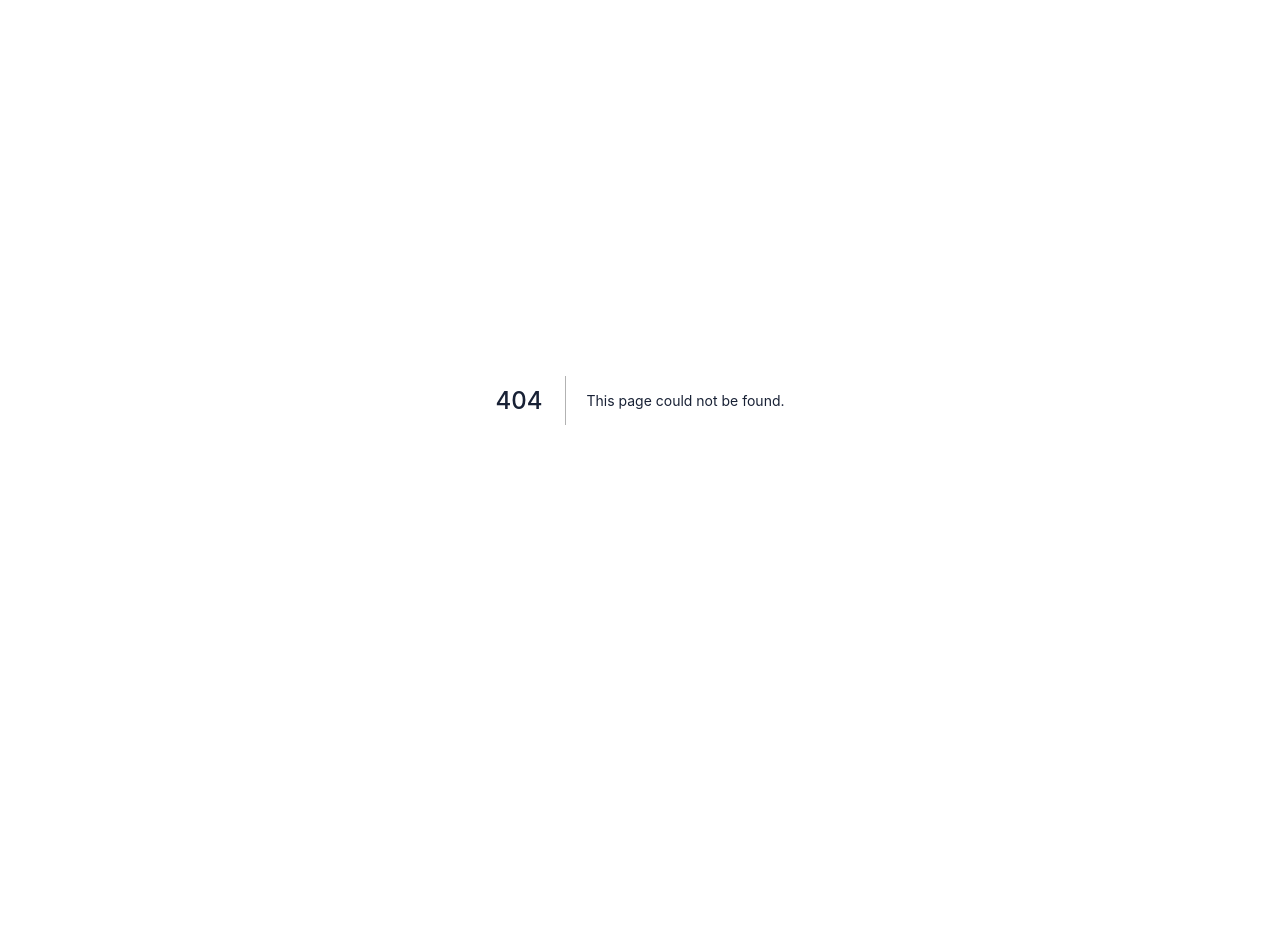
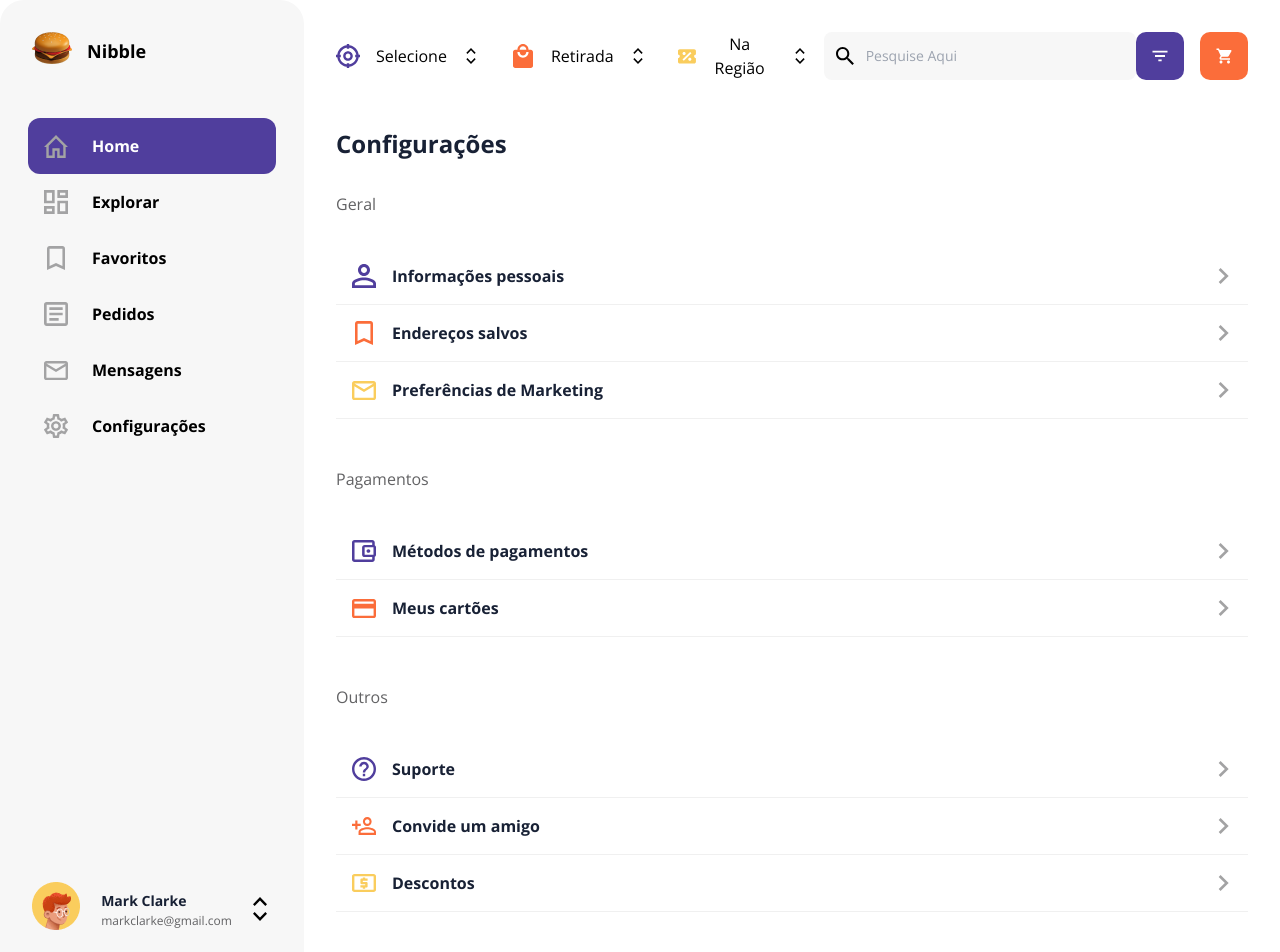
Before and after one commit to lipersilva/delivery-app, a Next.js app: page /settings in a window 1280 px wide. Before the commit this address had no page. Shown: the top 952 px of the page. Before the commit the page ends 800 px from the top, so only its background shows below. Built offline with nearby package versions, Linux system fonts and the light colour scheme.

Commit message:
feat: adicionado nova página - configurações, e styles

```diff
--- a/components/sidebar/index.tsx
+++ b/components/sidebar/index.tsx
@@ -56,7 +56,7 @@ export const Sidebar = () => {
           </Link>
         </li>
         <li>
-          <Link href="/">
+          <Link href="/settings">
             <a>
               <IconBase iconName="gear" color="#A3A3A4" />
               <span>Configurações</span>
--- /dev/null
+++ b/pages/settings.tsx
@@ -0,0 +1,118 @@
+import type { NextPage } from "next";
+import { PageTemplate } from "../components";
+import Link from "next/link";
+import { IconMail, IconDiscount, IconBookmark, IconArrowRight, IconProfile  } from "../components/icon-family"
+import Styles from "../styles/settings.module.css";
+import { IconBase } from "../components";
+
+const Settings: NextPage = () => {
+  return (
+    <PageTemplate
+      title="Configurações - Sistema de Delivery"
+      description="Configurações do usuário no Nibble - Sistema de Delivery"
+    >
+      <div className={Styles.container}>
+        <h1>Configurações</h1>
+        <h2>Geral</h2>
+        <ul>
+          <li>
+            <Link href="#" >
+              <a>
+                <div>
+                  <IconBase iconName="profile" color="#503E9D" size={24}  />
+                  Informações pessoais
+                </div>
+                <div><IconBase iconName="arrowRight" color="#A3A3A4" size={16}/></div>
+              </a>
+            </Link>
+          </li>
+          <li>
+            <Link href="#" >
+              <a>
+                <div>
+                  <IconBase iconName="bookmark" color="#FB6D3A" size={24} />
+                  Endereços salvos
+                </div>
+                <div><IconBase iconName="arrowRight" color="#A3A3A4" size={16}/></div>
+              </a>
+            </Link>
+          </li>
+          <li>
+            <Link href="#" >
+              <a>
+                <div>
+                  <IconBase iconName="mail" color="#FACD5D" size={24} />
+                  Preferências de Marketing
+                </div>
+                <div><IconBase iconName="arrowRight" color="#A3A3A4" size={16}/></div>
+              </a>
+            </Link>
+          </li>
+        </ul>
+        <h2>Pagamentos</h2>
+        <ul>
+          <li>
+            <Link href="#" >
+              <a>
+                <div>
+                  <IconBase iconName="paymentMethod" color="#503E9D" size={24}  />
+                  Métodos de pagamentos
+                </div>
+                <div><IconBase iconName="arrowRight" color="#A3A3A4" size={16}/></div>
+              </a>
+            </Link>
+          </li>
+          <li>
+            <Link href="#" >
+              <a>
+                <div>
+                  <IconBase iconName="card" color="#FB6D3A" size={24} />
+                  Meus cartões
+                </div>
+                <div><IconBase iconName="arrowRight" color="#A3A3A4" size={16}/></div>
+              </a>
+            </Link>
+          </li>
+        </ul>
+        <h2>Outros</h2>
+        <ul>
+          <li>
+            <Link href="#" >
+              <a>
+                <div>
+                  <IconBase iconName="support" color="#503E9D" size={24}  />
+                  Suporte
+                </div>
+                <div><IconBase iconName="arrowRight" color="#A3A3A4" size={16}/></div>
+              </a>
+            </Link>
+          </li>
+          <li>
+            <Link href="#" >
+              <a>
+                <div>
+                  <IconBase iconName="splitOrder" color="#FB6D3A" size={24} />
+                  Convide um amigo
+                </div>
+                <div><IconBase iconName="arrowRight" color="#A3A3A4" size={16}/></div>
+              </a>
+            </Link>
+          </li>
+          <li>
+            <Link href="#" >
+              <a>
+                <div>
+                  <IconBase iconName="money" color="#FACD5D" size={24} />
+                  Descontos
+                </div>
+                <div><IconBase iconName="arrowRight" color="#A3A3A4" size={16}/></div>
+              </a>
+            </Link>
+          </li>
+        </ul>
+      </div>
+    </PageTemplate>
+  )
+}
+
+export default Settings;
--- /dev/null
+++ b/styles/settings.module.css
@@ -0,0 +1,29 @@
+.container h1 {
+  @apply text-2xl font-bold mb-8;
+}
+
+.container h2 {
+  @apply text-[#626264] mb-8;
+}
+
+.container ul {
+  @apply mb-12;
+}
+
+.container li {
+  @apply text-base border-b border-[#F0F0F0];
+  @apply hover:border-b-slate-800 transition-colors;
+}
+
+.container li a {
+  @apply flex py-4 items-center;
+  @apply text-[#182135] font-bold leading-6;
+}
+
+.container li a div:first-child {
+  @apply flex flex-grow ;
+}
+
+.container li svg {
+  @apply mx-4;
+}
```
